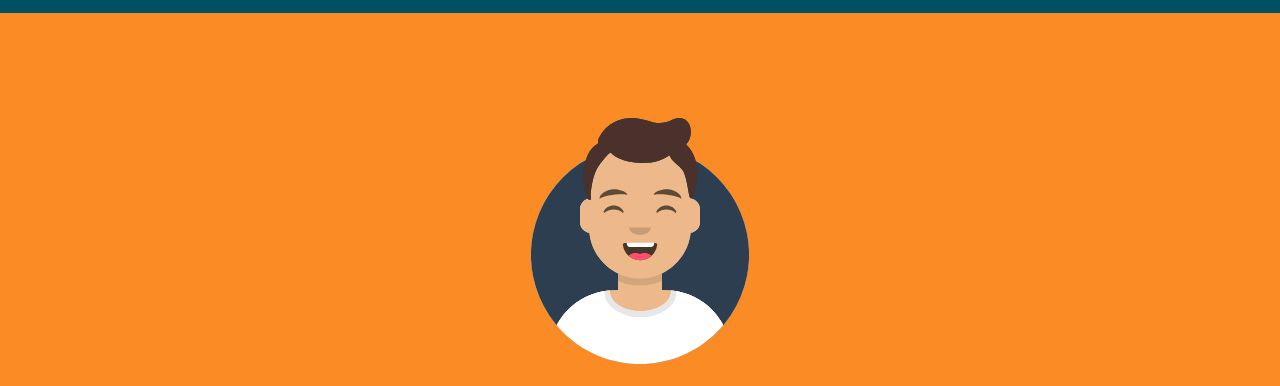
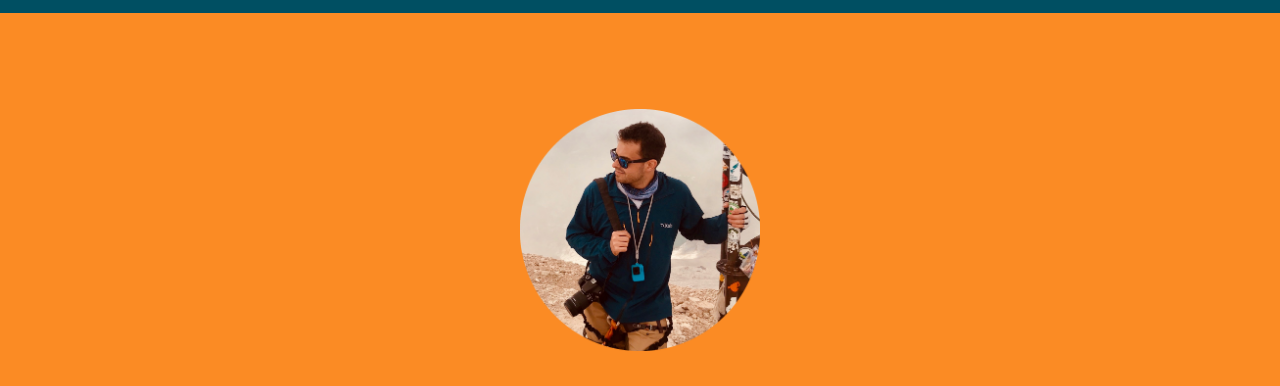
Before and after one commit to andreagulli93/personal_site, a plain HTML site: page index.html in a window 1280 px wide. Shown: the part 91-477 px from the top of the page. Drawn offline with nearby package versions, Linux system fonts and the light colour scheme.

Commit message:
Added, round profile picture.

```diff
--- a/index.html
+++ b/index.html
@@ -38,7 +38,8 @@
         <header class="masthead bg-primary text-white text-center">
             <div class="container d-flex align-items-center flex-column">
                 <!-- Masthead Avatar Image-->
-                <img class="masthead-avatar mb-5" src="assets/img/avataaars.svg" alt="" />
+                <!--<img class="masthead-avatar mb-5" src="assets/img/avataaars.svg" alt="" />-->
+                <img class="masthead-avatar mb-5" src="assets/img/social_round.png" alt="" />
                 <!-- Masthead Heading-->
                 <h1 class="masthead-heading text-uppercase mb-0">Antonios Fiala</h1>
                 <!-- Icon Divider-->
```
Also changed, not shown: assets/img/social_round.png (added), 1 other file.
